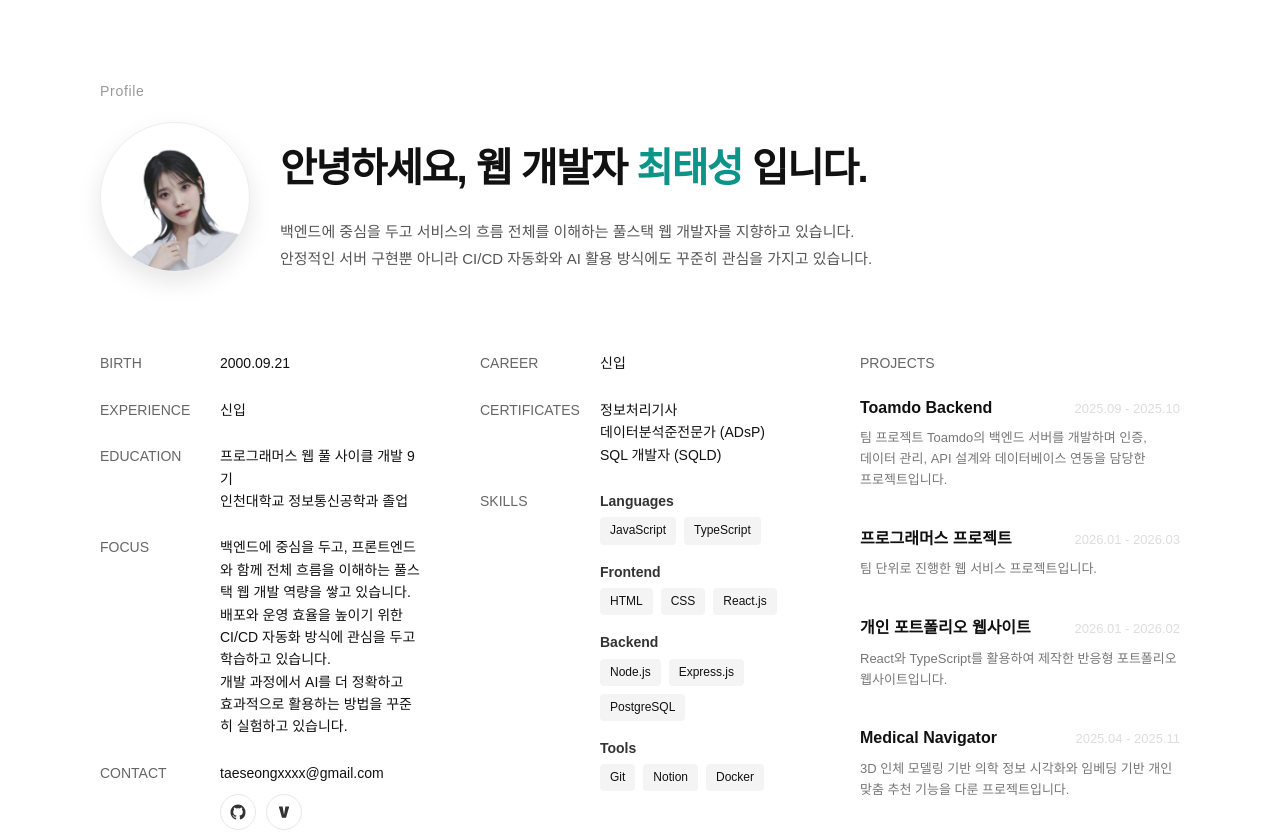
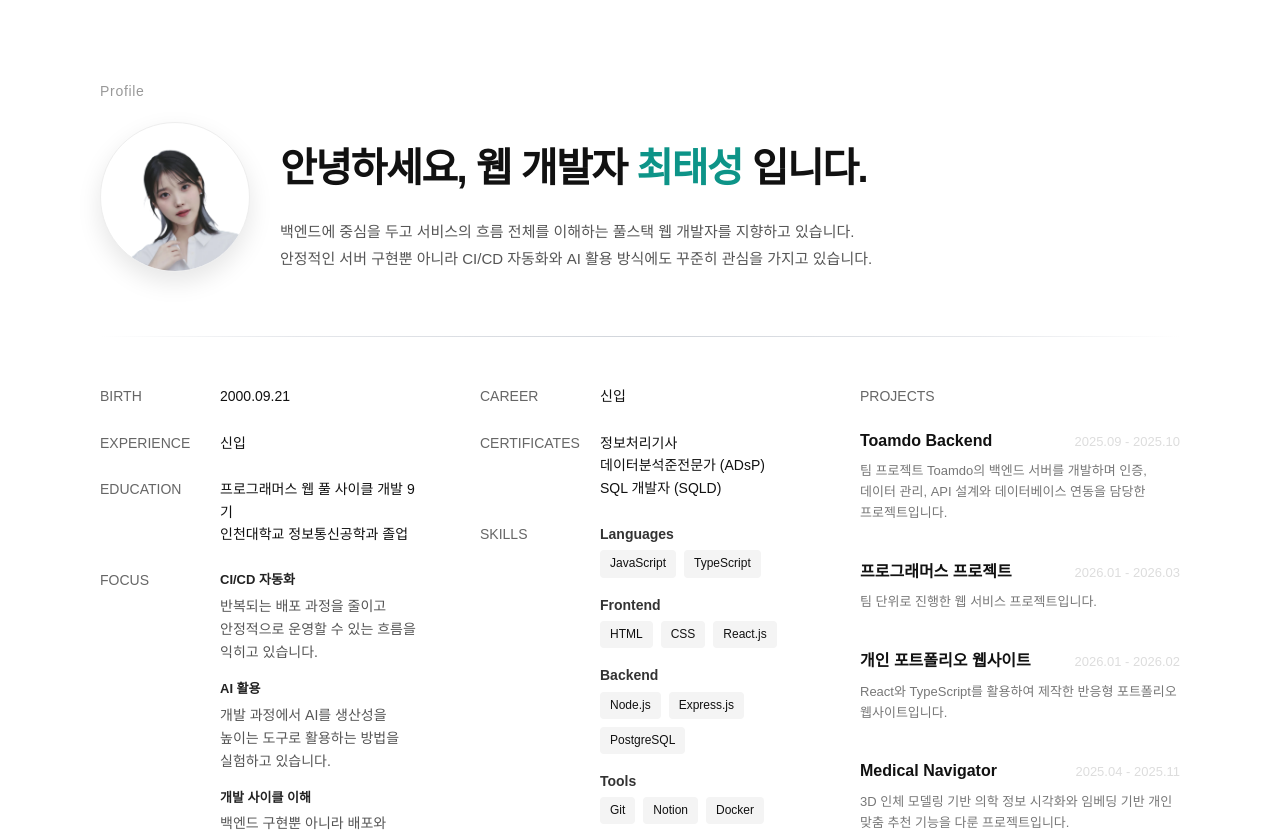
Before and after one commit to taesongxxxx/taesongxxxx.github.io, a React (Vite) app: page / in a window 1280 px wide. Shown: the top 832 px of the page. Built offline with nearby package versions, Linux system fonts and the light colour scheme; a web font is replaced by a local one.

Commit message:
feat: 포트폴리오 소개 및 프로필 내용 정리

```diff
--- a/src/App.css
+++ b/src/App.css
@@ -1,6 +1,6 @@
 /* 공통 섹션 */
 .header-container {
-  margin-bottom: 80px;
+  margin-bottom: 100px;
   display: flex;
   align-items: end;
   gap: 30px;
@@ -58,6 +58,13 @@
   word-break: keep-all;
 }
 
+.section-divider {
+  width: 100%;
+  height: 1px;
+  margin: -36px 0 48px;
+  background: linear-gradient(90deg, transparent 0%, #e5e7eb 18%, #d1d5db 50%, #e5e7eb 82%, transparent 100%);
+}
+
 .main-container {
   display: grid;
   grid-template-columns: repeat(3, 1fr);
@@ -96,6 +103,29 @@ dd {
   color: #111;
   flex-grow: 1;
   min-width: 0;
+}
+
+.focus-list {
+  display: flex;
+  flex-direction: column;
+  gap: 14px;
+}
+
+.focus-list li {
+  display: flex;
+  flex-direction: column;
+  gap: 4px;
+  line-height: 1.65;
+}
+
+.focus-list strong {
+  font-size: 13px;
+  color: #222;
+}
+
+.focus-list span {
+  color: #555;
+  word-break: keep-all;
 }
 
 .contact-list {
--- a/src/App.tsx
+++ b/src/App.tsx
@@ -8,6 +8,7 @@ function App() {
   return (
     <div className="portfolio-container">
       <HeaderSection />
+      <div className="section-divider" aria-hidden="true" />
       <div className="main-container">
         <ProfileSection />
         <ResumeSection />
--- a/src/components/ProfileSectoin.tsx
+++ b/src/components/ProfileSectoin.tsx
@@ -22,10 +22,19 @@ const ProfileSection = () => {
         <div className="Focus">
           <dt>Focus</dt>
           <dd>
-            <ul>
-              <li>백엔드에 중심을 두고, 프론트엔드와 함께 전체 흐름을 이해하는 풀스택 웹 개발 역량을 쌓고 있습니다.</li>
-              <li>배포와 운영 효율을 높이기 위한 CI/CD 자동화 방식에 관심을 두고 학습하고 있습니다.</li>
-              <li>개발 과정에서 AI를 더 정확하고 효과적으로 활용하는 방법을 꾸준히 실험하고 있습니다.</li>
+            <ul className="focus-list">
+              <li>
+                <strong>CI/CD 자동화</strong>
+                <span>반복되는 배포 과정을 줄이고 안정적으로 운영할 수 있는 흐름을 익히고 있습니다.</span>
+              </li>
+              <li>
+                <strong>AI 활용</strong>
+                <span>개발 과정에서 AI를 생산성을 높이는 도구로 활용하는 방법을 실험하고 있습니다.</span>
+              </li>
+              <li>
+                <strong>개발 사이클 이해</strong>
+                <span>백엔드 구현뿐 아니라 배포와 운영까지 포함한 전체 흐름을 함께 이해하는 데 집중하고 있습니다.</span>
+              </li>
             </ul>
           </dd>
         </div>
```
